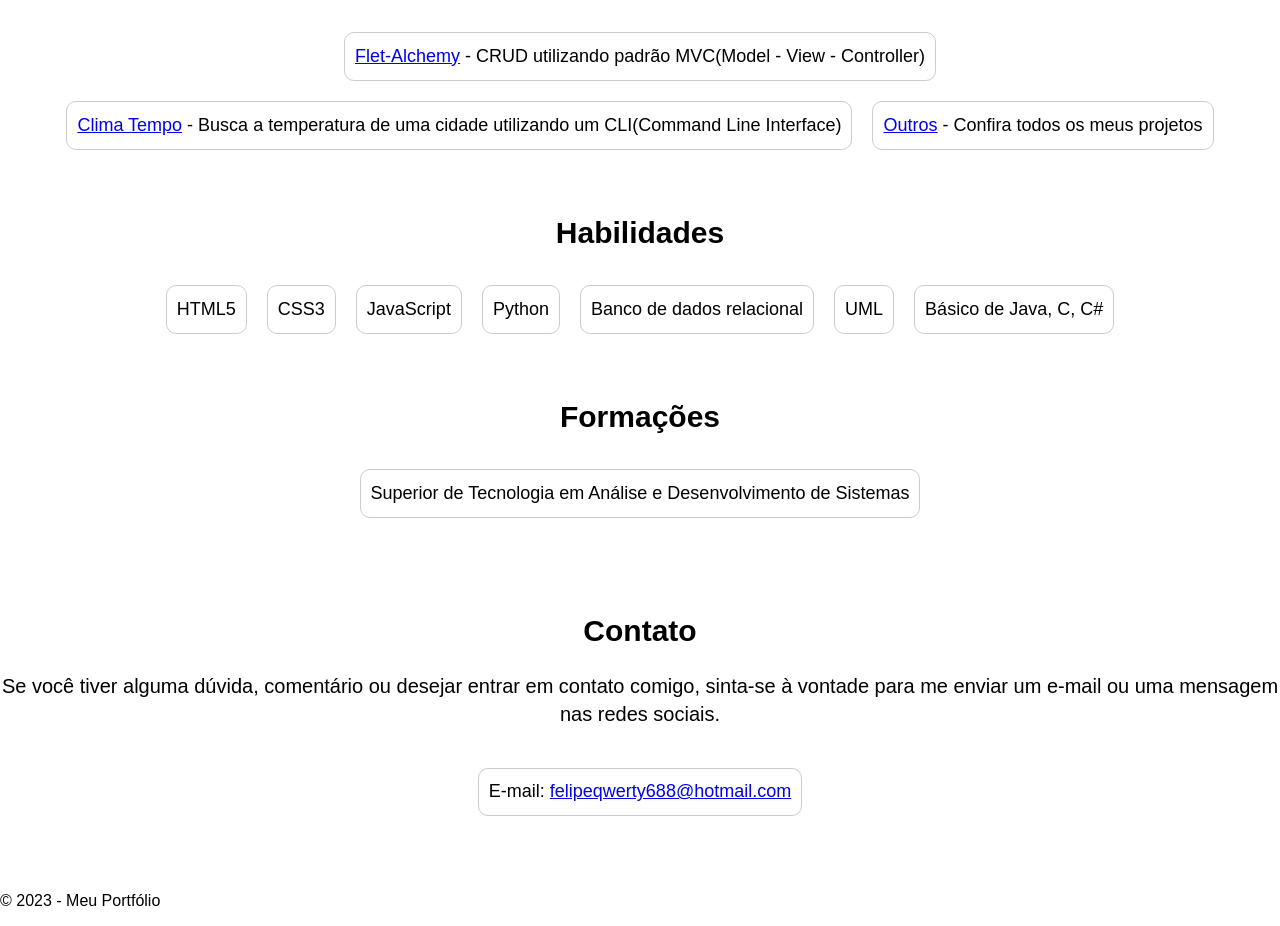
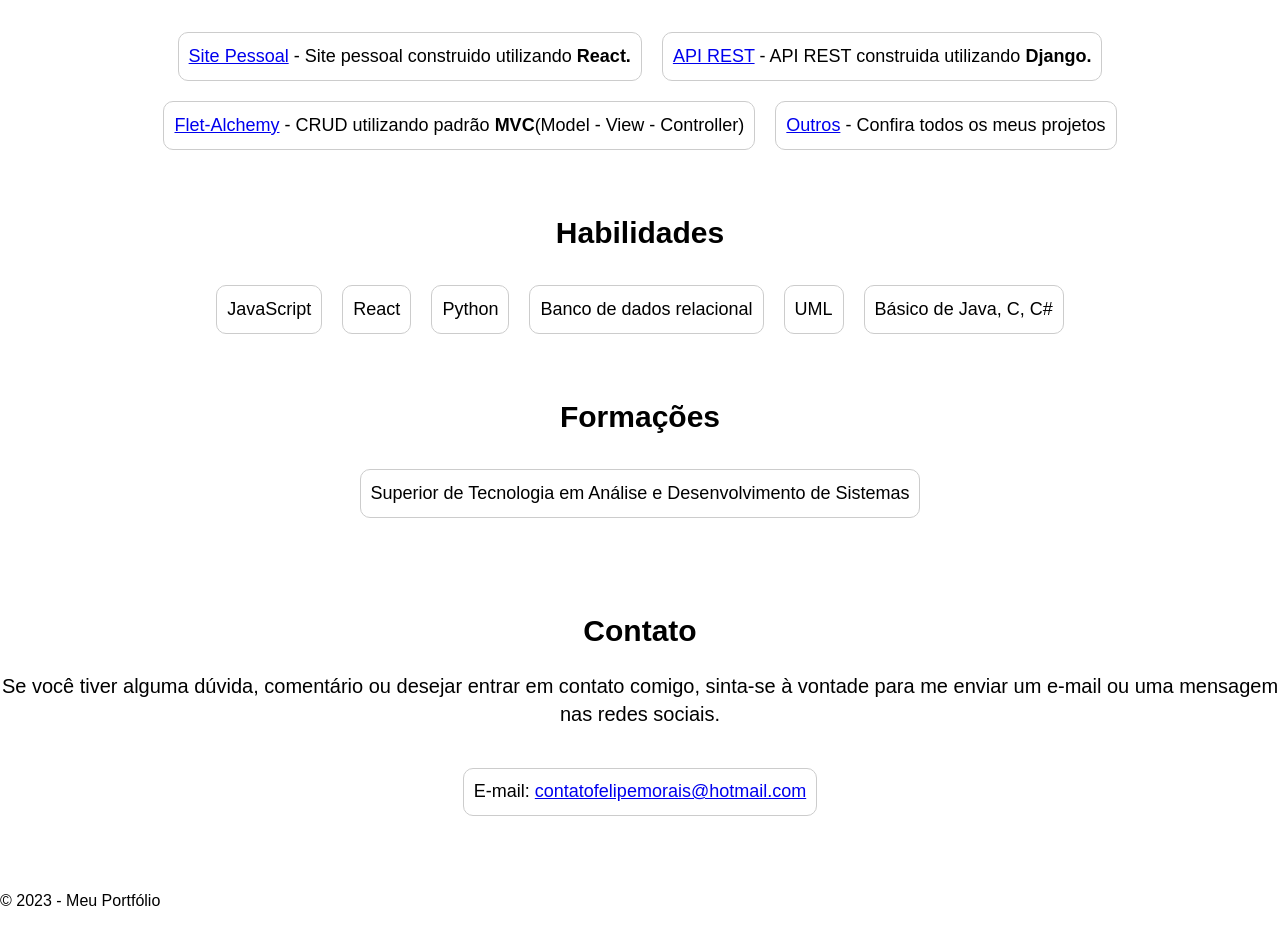
Before and after one commit to nbilbo/nbilbo.github.io, a plain HTML site: page index.html in a window 1280 px wide. Shown: the part 476-1402 px from the top of the page. Drawn offline with Linux system fonts and the light colour scheme.

Commit message:
atualizacao

```diff
--- a/index.html
+++ b/index.html
@@ -33,8 +33,9 @@
     <section>
       <h2>Projetos</h2>
       <ul>
-        <li><a href="https://flet-alchemy.fly.dev/" target="blank_">Flet-Alchemy</a> - CRUD utilizando padrão MVC(Model - View - Controller)</li>
-        <li><a href="https://github.com/nbilbo/climatempo" target="blank_">Clima Tempo</a> - Busca a temperatura de uma cidade utilizando um CLI(Command Line Interface)</li>
+        <li><a href="https://tocadobilbo.vercel.app/" target="blank_">Site Pessoal</a> - Site pessoal construido utilizando <strong>React.</strong></li>
+        <li><a href="https://django-react-backend.fly.dev/" target="blank_">API REST</a> - API REST construida utilizando <strong>Django.</strong></li>
+        <li><a href="https://flet-alchemy.fly.dev/" target="blank_">Flet-Alchemy</a> - CRUD utilizando padrão <strong>MVC</strong>(Model - View - Controller)</li>
         <li><a href="https://github.com/nbilbo?tab=repositories" target="blank_">Outros</a> - Confira todos os meus projetos</li>
       </ul>
     </section>
@@ -42,9 +43,8 @@
     <section>
       <h2>Habilidades</h2>
       <ul>
-        <li>HTML5</li>
-        <li>CSS3</li>
         <li>JavaScript</li>
+        <li>React</li>
         <li>Python</li>
         <li>Banco de dados relacional</li>
         <li>UML</li>
@@ -63,7 +63,7 @@
       <h2>Contato</h2>
       <p>Se você tiver alguma dúvida, comentário ou desejar entrar em contato comigo, sinta-se à vontade para me enviar um e-mail ou uma mensagem nas redes sociais.</p>
       <ul>
-        <li>E-mail: <a href="mailto:felipeqwerty688@hotmail.com">felipeqwerty688@hotmail.com</a></li>
+        <li>E-mail: <a href="mailto:contatofelipemorais@hotmail.com">contatofelipemorais@hotmail.com</a></li>
       </ul>
     </section>
 
```
